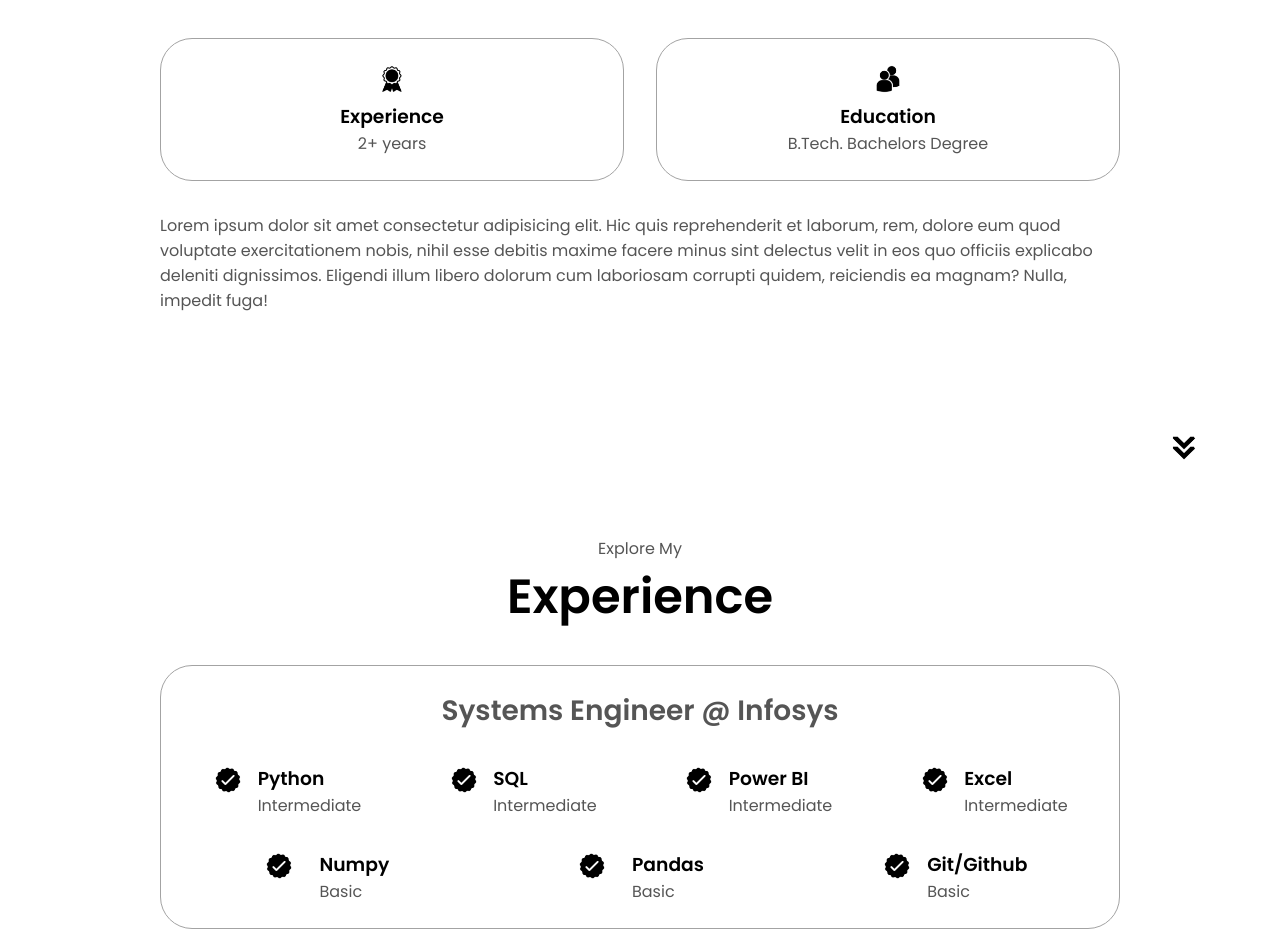
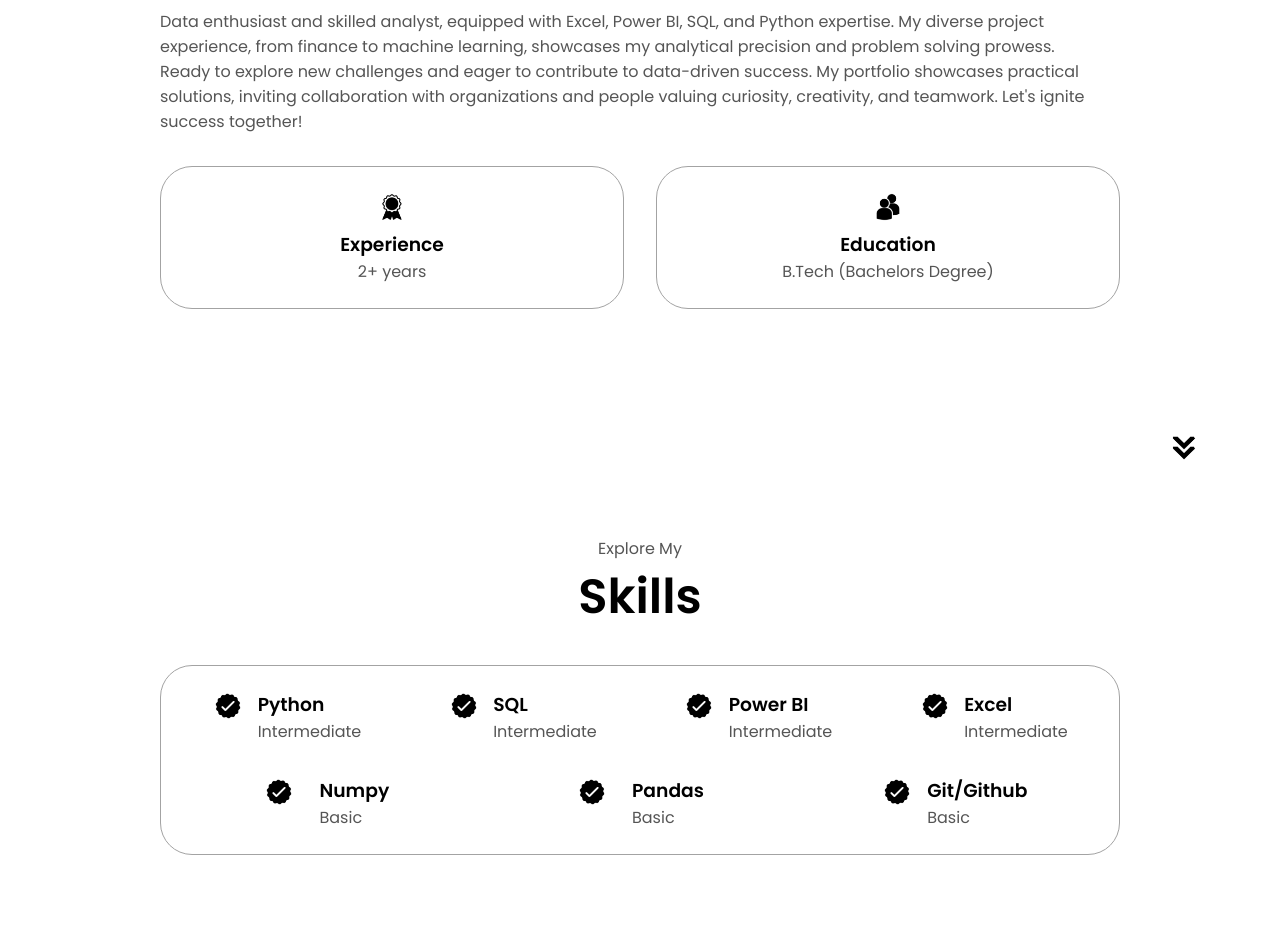
Before and after one commit to Indra244/Portfolio, a plain HTML site: page index.html in a window 1280 px wide. Shown: the part 1160-2092 px from the top of the page. Drawn offline with Linux system fonts and the light colour scheme.

Commit message:
added about description

```diff
--- a/index.html
+++ b/index.html
@@ -90,6 +90,14 @@
         </div> -->
         <div class="about-details-container">
           <div class="about-containers">
+            <div class="text-container">
+              <p>
+                Data enthusiast and skilled analyst, equipped with Excel, Power BI, SQL, and Python expertise. My diverse project experience, from finance to machine learning, showcases my analytical precision and problem solving prowess.
+              </p>
+              <p>
+                Ready to explore new challenges and eager to contribute to data-driven success. My portfolio showcases practical solutions, inviting collaboration with organizations and people valuing curiosity, creativity, and teamwork. Let's ignite success together!
+              </p>
+            </div>
             <div class="details-container">
               <img
                 src="./assets/experience.png"
@@ -106,19 +114,10 @@
                 class="icon"
               />
               <h3>Education</h3>
-              <p>B.Tech. Bachelors Degree</p>
+              <p>B.Tech (Bachelors Degree)</p>
             </div>
           </div>
-          <div class="text-container">
-            <p>
-              Lorem ipsum dolor sit amet consectetur adipisicing elit. Hic quis
-              reprehenderit et laborum, rem, dolore eum quod voluptate
-              exercitationem nobis, nihil esse debitis maxime facere minus sint
-              delectus velit in eos quo officiis explicabo deleniti dignissimos.
-              Eligendi illum libero dolorum cum laboriosam corrupti quidem,
-              reiciendis ea magnam? Nulla, impedit fuga!
-            </p>
-          </div>
+
         </div>
       </div>
       <img
@@ -130,11 +129,11 @@
     </section>
     <section id="experience">
       <p class="section__text__p1">Explore My</p>
-      <h1 class="title">Experience</h1>
+      <h1 class="title">Skills</h1>
       <div class="experience-details-container">
         <div class="about-containers">
           <div class="details-container">
-            <h2 class="experience-sub-title">Systems Engineer @ Infosys</h2>
+            <!-- <h2 class="experience-sub-title"> @ Infosys</h2> -->
             <div class="article-container">
               <article>
                 <img
```
